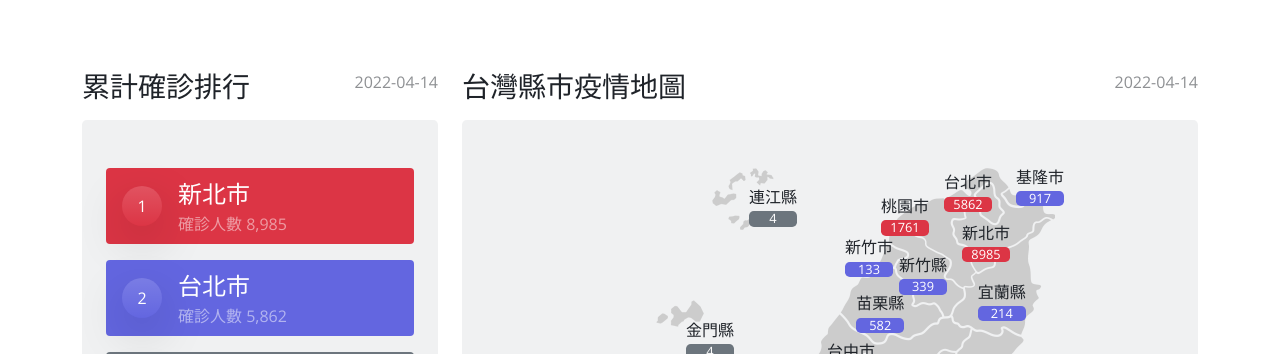
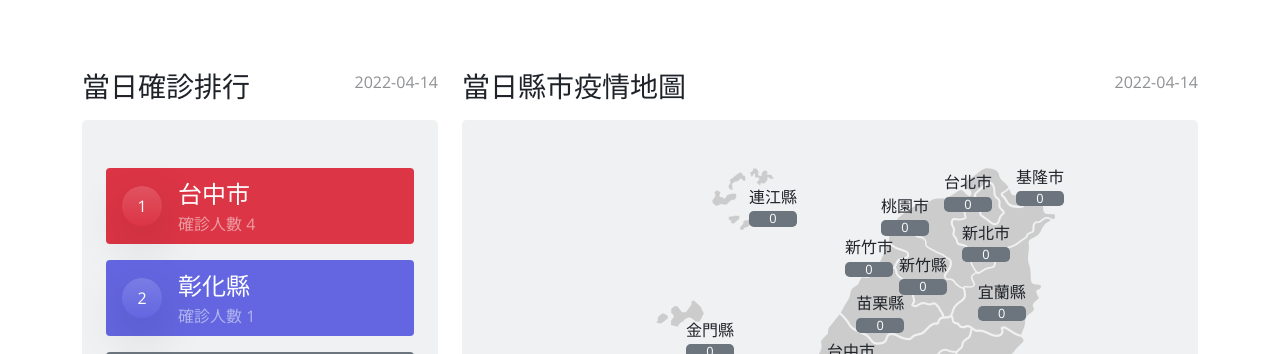
Before and after one commit to lijean/covid19_exercise, a Vue app: page /#/ in a window 1280 px wide. Shown: the part 446-800 px from the top of the page. Built offline with nearby package versions, Linux system fonts and the light colour scheme.

Commit message:
修改當日確診排行與疫情地圖

```diff
--- a/src/components/MapItem.vue
+++ b/src/components/MapItem.vue
@@ -31,8 +31,8 @@
   methods: {
     colorStyleList (num) {
       const colorList = ['danger', 'primary', 'secondary']
-      if (num >= 1000) return colorList[0]
-      else if (num >= 100) return colorList[1]
+      if (num >= 100) return colorList[0]
+      else if (num > 0) return colorList[1]
       else return colorList[2]
     }
   }
--- a/src/views/HomeView.vue
+++ b/src/views/HomeView.vue
@@ -5,12 +5,12 @@
       <CardItem class="mb-4" :itemList="confirmedNumList"/>
       <div class="row align-items-start py-5">
         <OrderItem class="col-xl-4 col-12 mb-4"
-                  itemTitle="累計確診排行"
+                  itemTitle="當日確診排行"
                   :itemDate="latestDate"
                   itemText="確診人數"
                   :itemList="cityOrderList"/>
         <MapItem class="col-xl-8 col-12 mb-4"
-                  itemTitle="台灣縣市疫情地圖"
+                  itemTitle="當日縣市疫情地圖"
                   :itemDate="latestDate"
                   :itemList="cityConfirmedList"/>
       </div>
@@ -91,7 +91,7 @@
       const filterList = this.cityList.sort
         .map(item => {
           const obj = this.cityList.map[item]
-          const arr = obj.sort.filter(item2 => obj.map[item2].date <= this.latestDate)
+          const arr = obj.sort.filter(item2 => obj.map[item2].date === this.latestDate)
           return {
             title: item,
             num: arr.length
@@ -102,6 +102,7 @@
     cityOrderList () {
       const filterList = this.cityConfirmedList
         .filter((item, idx) => idx !== 0)
+        .filter(({ num }) => num > 0)
         .sort((a, b) => b.num - a.num)
         .map(({ title, num }) => {
           return {
```
